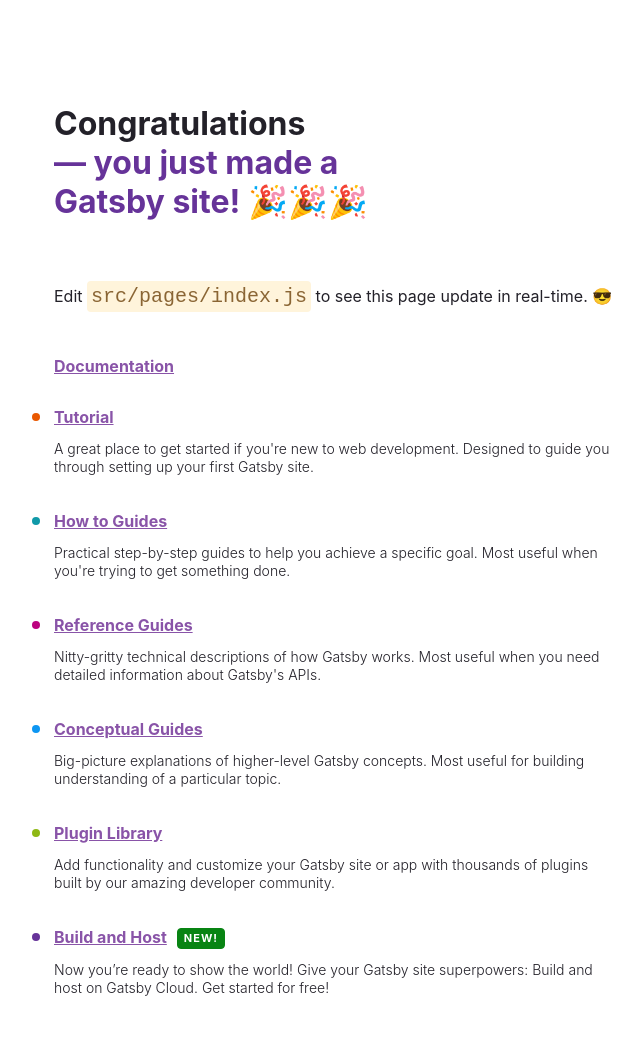
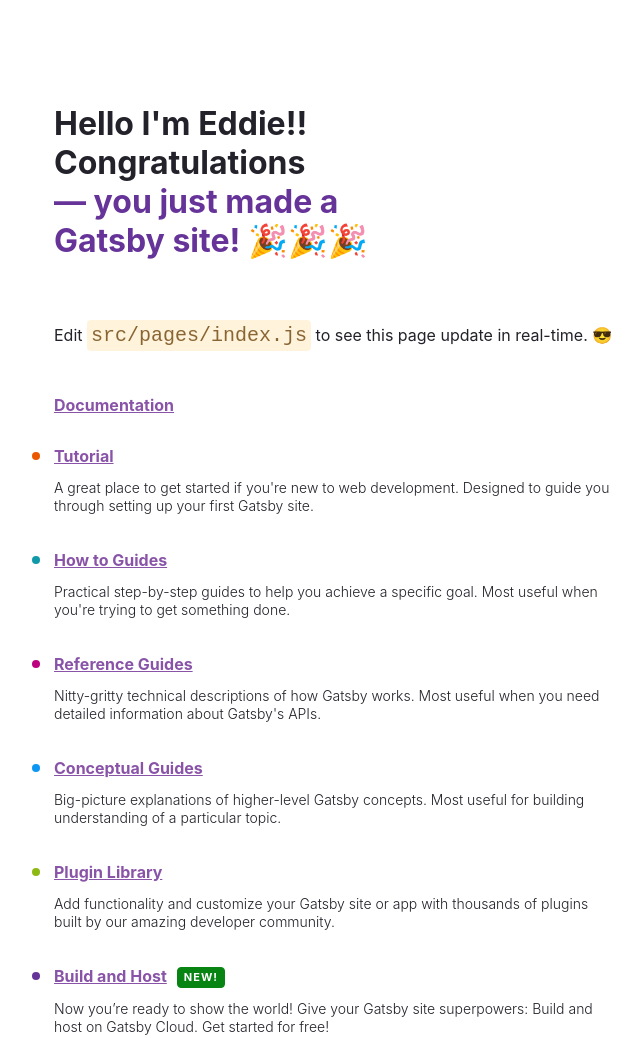
Before and after one commit to massacreduck/my-gatsby-site, a Gatsby site: page / in a window 1280 px wide. Shown: the top 1038 px of the page, without its empty margins (50-692 px from the left). Built offline with nearby package versions, Linux system fonts and the light colour scheme; Gatsby itself is replaced by a stand-in of ours.

Commit message:
add text

```diff
--- a/src/pages/index.js
+++ b/src/pages/index.js
@@ -131,6 +131,8 @@
     <main style={pageStyles}>
       <title>Home Page</title>
       <h1 style={headingStyles}>
+        Hello I'm Eddie!!
+        <br />
         Congratulations
         <br />
         <span style={headingAccentStyles}>— you just made a Gatsby site! </span>
```
